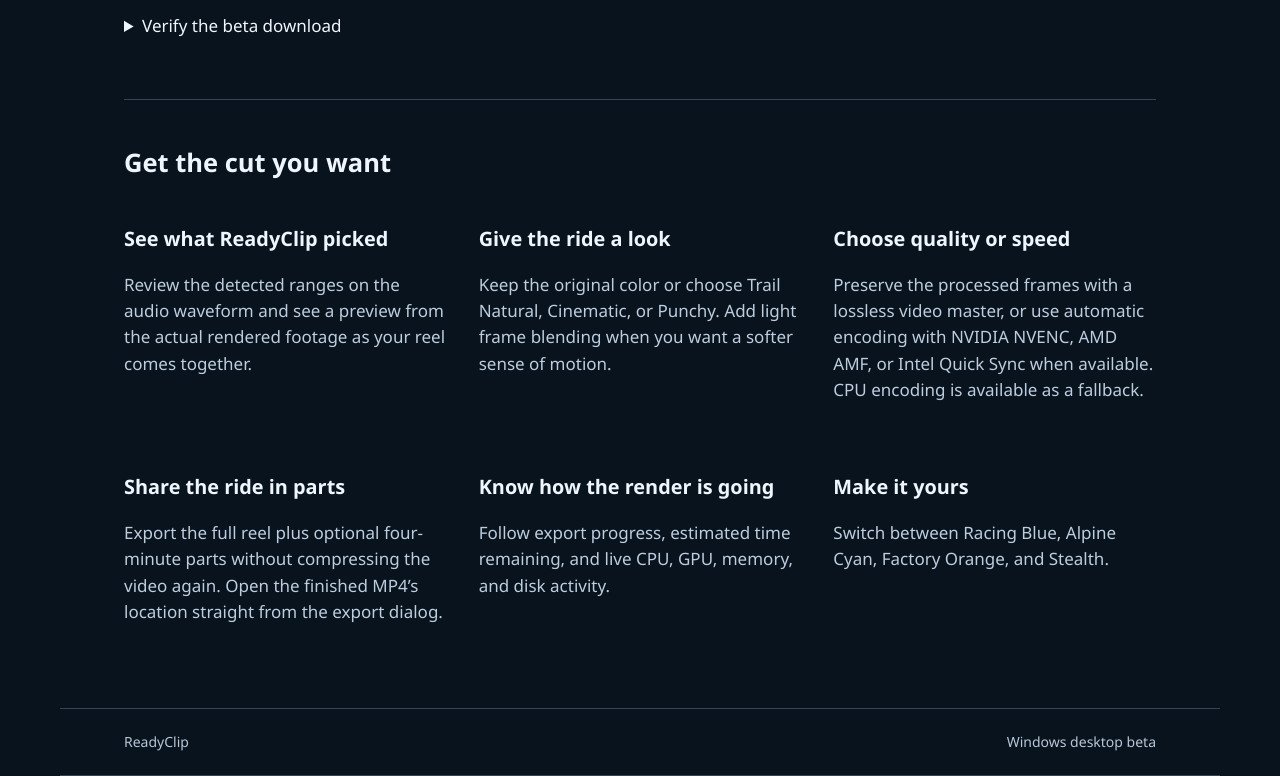
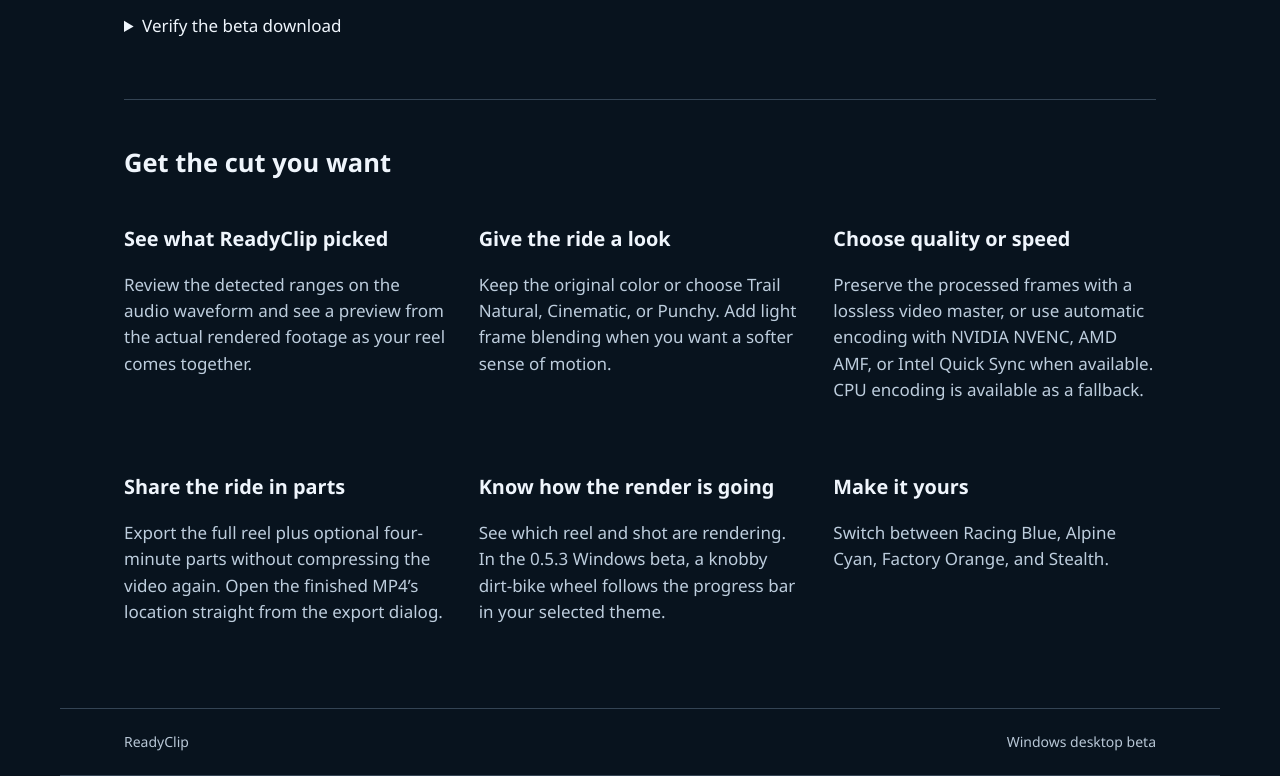
Before and after one commit to colornhue/ReadyClip, a plain HTML site: page dist/index.html in a window 1280 px wide. Shown: the part 987-1763 px from the top of the page. Drawn offline with Linux system fonts and the light colour scheme.

Commit message:
Describe the themed export wheel in the Windows 0.5.3 beta

```diff
--- a/dist/index.html
+++ b/dist/index.html
@@ -7,7 +7,7 @@
     <div><h3>Give the ride a look</h3><p>Keep the original color or choose Trail Natural, Cinematic, or Punchy. Add light frame blending when you want a softer sense of motion.</p></div>
     <div><h3>Choose quality or speed</h3><p>Preserve the processed frames with a lossless video master, or use automatic encoding with NVIDIA NVENC, AMD AMF, or Intel Quick Sync when available. CPU encoding is available as a fallback.</p></div>
     <div><h3>Share the ride in parts</h3><p>Export the full reel plus optional four-minute parts without compressing the video again. Open the finished MP4’s location straight from the export dialog.</p></div>
-    <div><h3>Know how the render is going</h3><p>Follow export progress, estimated time remaining, and live CPU, GPU, memory, and disk activity.</p></div>
+    <div><h3>Know how the render is going</h3><p>See which reel and shot are rendering. In the 0.5.3 Windows beta, a knobby dirt-bike wheel follows the progress bar in your selected theme.</p></div>
     <div><h3>Make it yours</h3><p>Switch between Racing Blue, Alpine Cyan, Factory Orange, and Stealth.</p></div>
   </div>
 </section></main><footer>ReadyClip<span>Windows desktop beta</span></footer></body></html>
```
